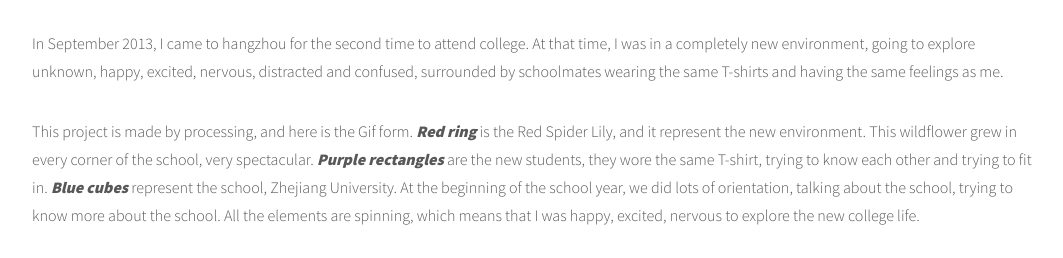
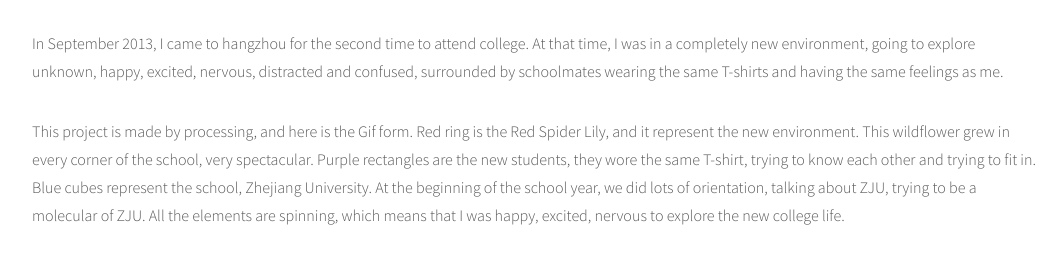
Before and after one commit to senerwu/parsons, a plain HTML site: page 2018/08/30/seven/index.html in a window 1280 px wide. Shown: the part 1291-1549 px from the top of the page, without its empty margins (104-1167 px from the left). Drawn offline with Linux system fonts and the light colour scheme; grey boxes are pictures that could not be loaded; a script that the page names is missing.

Commit message:
Site updated: 2018-08-31 22:05:42

```diff
--- a/2018/08/30/seven/index.html
+++ b/2018/08/30/seven/index.html
@@ -131,7 +131,7 @@
 <p><img src="1.gif"></p>
 <p><strong><font> 2. Day Two: The New World</font></strong></p>
 <p>In September 2013, I came to hangzhou for the second time to attend college. At that time, I was in a completely new environment, going to explore unknown, happy, excited, nervous, distracted and confused, surrounded by schoolmates wearing the same T-shirts and having the same feelings as me.</p>
-<p>This project is made by processing, and here is the Gif form. <strong><em>Red ring</em></strong> is the Red Spider Lily, and it represent the new environment. This wildflower grew in every corner of the school, very spectacular. <strong><em>Purple rectangles</em></strong> are the new students, they wore the same T-shirt, trying to know each other and trying to fit in. <strong><em>Blue cubes</em></strong> represent the school, Zhejiang University. At the beginning of the school year, we did lots of orientation, talking about the school, trying to know more about the school. All the elements are spinning, which means that I was happy, excited, nervous to explore the new college life.</p>
+<p>This project is made by processing, and here is the Gif form. Red ring is the Red Spider Lily, and it represent the new environment. This wildflower grew in every corner of the school, very spectacular. Purple rectangles are the new students, they wore the same T-shirt, trying to know each other and trying to fit in. Blue cubes represent the school, Zhejiang University. At the beginning of the school year, we did lots of orientation, talking about ZJU, trying to be a molecular of ZJU. All the elements are spinning, which means that I was happy, excited, nervous to explore the new college life.</p>
 <p><img src="21.gif"></p>
 
 
```
